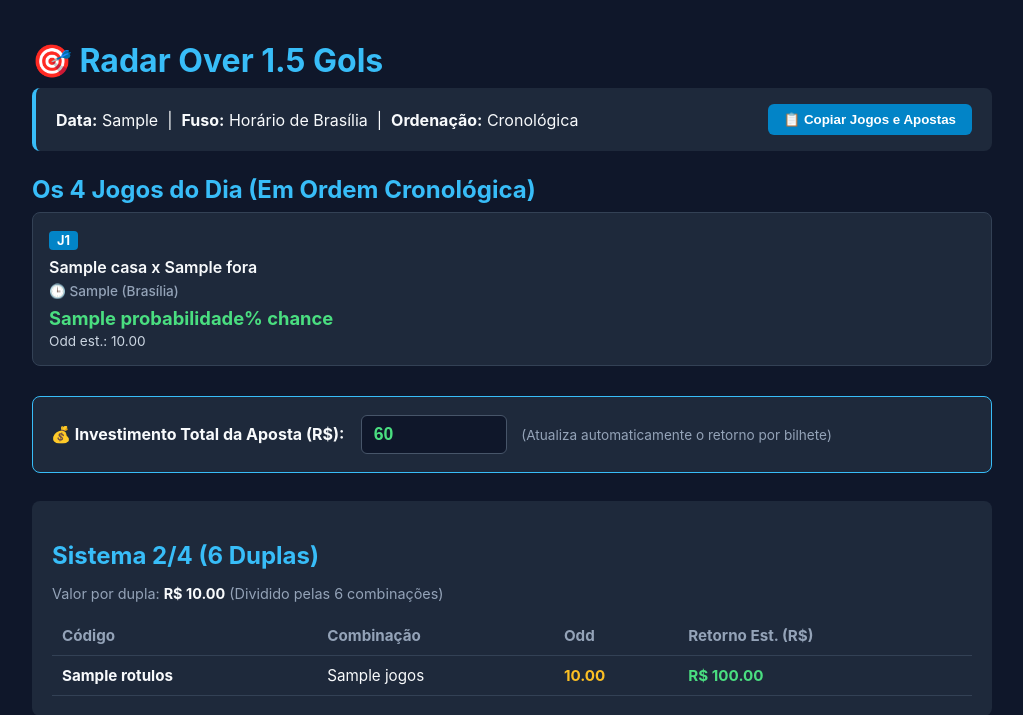
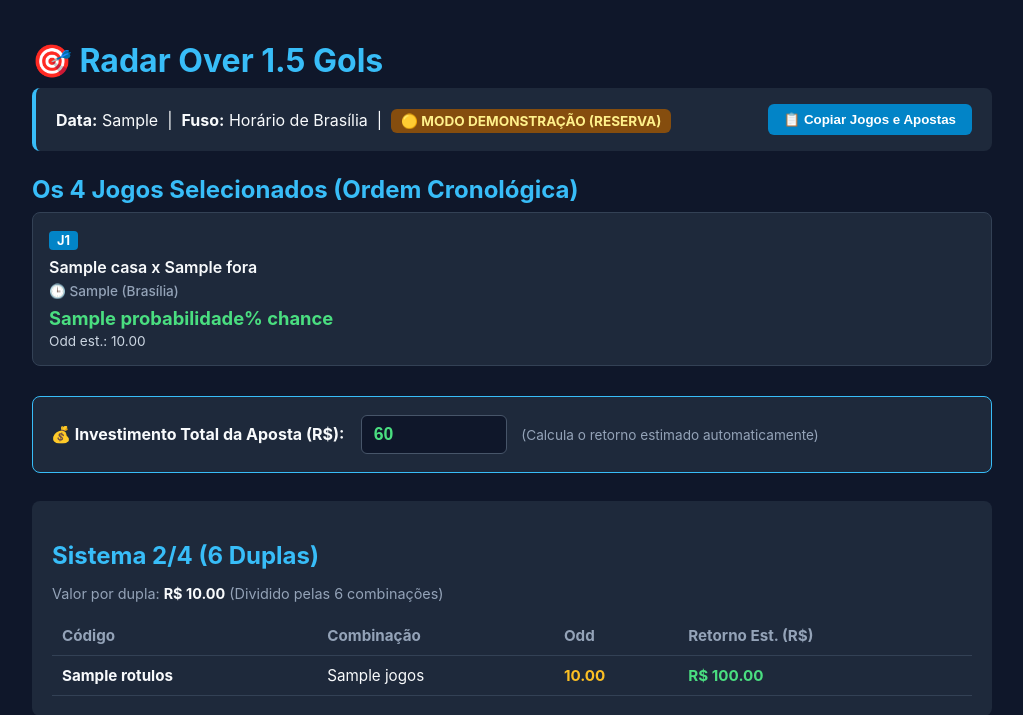
Before and after one commit to rogersales719/radar-over15, a Python web app: template templates/index.html in a window 1280 px wide. Shown: the top 715 px of the page, without its empty margins (128-1151 px from the left). Run offline with Jinja, Linux system fonts and the light colour scheme; the template is opened without the code that fills it: most values are stand-ins (such as "Sample title", 1, 10 or a date in 2020).

Commit message:
Update index.html

```diff
--- a/templates/index.html
+++ b/templates/index.html
@@ -9,6 +9,9 @@
         .container { max-width: 960px; margin: 0 auto; }
         h1, h2 { color: #38bdf8; margin-bottom: 8px; }
         .meta-header { background: #1e293b; padding: 16px 20px; border-radius: 8px; margin-bottom: 24px; border-left: 4px solid #38bdf8; display: flex; justify-content: space-between; align-items: center; flex-wrap: wrap; gap: 10px; }
+        .badge-status { padding: 4px 10px; border-radius: 6px; font-weight: bold; font-size: 0.85rem; }
+        .badge-real { background: #166534; color: #4ade80; }
+        .badge-simulado { background: #854d0e; color: #fef08a; }
         .btn-copiar { background: #0284c7; color: #fff; border: none; padding: 8px 16px; border-radius: 6px; font-weight: bold; cursor: pointer; transition: 0.2s; }
         .btn-copiar:hover { background: #0369a1; }
         .grid-jogos { display: grid; grid-template-columns: repeat(auto-fit, minmax(210px, 1fr)); gap: 16px; margin-bottom: 30px; }
@@ -32,14 +35,18 @@
         <h1>🎯 Radar Over 1.5 Gols</h1>
         <div class="meta-header">
             <div>
-                <strong>Data:</strong> {{ data_brasilia }} &nbsp;|&nbsp;
-                <strong>Fuso:</strong> Horário de Brasília &nbsp;|&nbsp;
-                <strong>Ordenação:</strong> Cronológica
+                <strong>Data:</strong> {{ data_brasilia }}  |
+                <strong>Fuso:</strong> Horário de Brasília  |
+                {% if origem == 'real' %}
+                    <span class="badge-status badge-real">🟢 DADOS AO VIVO (API-SPORTS)</span>
+                {% else %}
+                    <span class="badge-status badge-simulado">🟡 MODO DEMONSTRAÇÃO (RESERVA)</span>
+                {% endif %}
             </div>
             <button class="btn-copiar" onclick="copiarBilhetes()">📋 Copiar Jogos e Apostas</button>
         </div>
 
-        <h2>Os 4 Jogos do Dia (Em Ordem Cronológica)</h2>
+        <h2>Os 4 Jogos Selecionados (Ordem Cronológica)</h2>
         <div class="grid-jogos">
             {% for jogo in jogos %}
             <div class="card-jogo">
@@ -56,7 +63,7 @@
         <div class="calculadora-box">
             <label for="valorTotal">💰 Investimento Total da Aposta (R$):</label>
             <input type="number" id="valorTotal" class="input-moeda" value="60" min="1" step="1" oninput="atualizarCalculos()">
-            <span style="color: #94a3b8; font-size: 0.85rem; margin-left: 10px;">(Atualiza automaticamente o retorno por bilhete)</span>
+            <span style="color: #94a3b8; font-size: 0.85rem; margin-left: 10px;">(Calcula o retorno estimado automaticamente)</span>
         </div>
 
         <!-- Sistema 2/4 -->
@@ -144,13 +151,12 @@
                 const hora = card.querySelector('.horario').innerText;
                 texto += `J${idx+1}: ${titulo} - ${hora}\n`;
             });
-            texto += "\n📌 Acesse o painel para conferir as 6 duplas (2/4) e 4 triplas (3/4)!";
+            texto += "\n📌 Sistema 2/4 e 3/4 calculados no painel!";
             navigator.clipboard.writeText(texto).then(() => {
                 alert("Jogos e bilhetes copiados para a área de transferência com sucesso!");
             });
         }
 
-        // Executa ao carregar a página
         atualizarCalculos();
     </script>
 </body>
```
